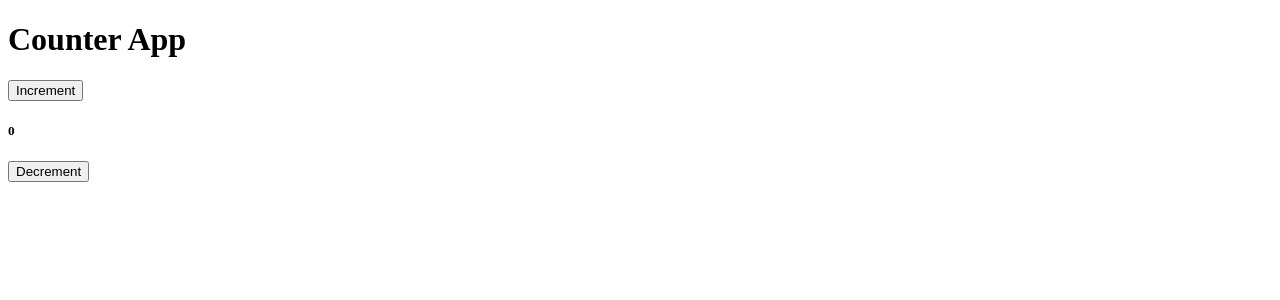
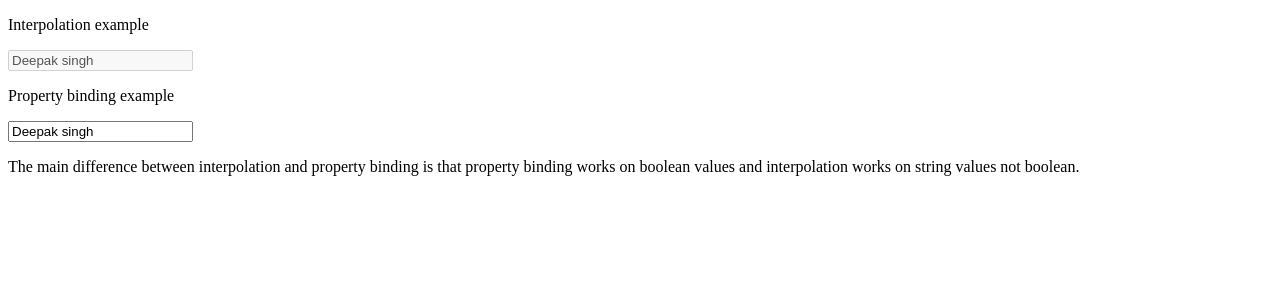
Before and after one commit to 01Deepak/angular-tut, an Angular app: page / in a window 1280 px wide. Shown: the top 300 px of the page. Built offline with nearby package versions, Linux system fonts and the light colour scheme.

Commit message:
property binding in angular

```diff
--- a/src/app/app.component.html
+++ b/src/app/app.component.html
@@ -1 +1,2 @@
-<app-counter></app-counter>
+<!-- <app-counter></app-counter> -->
+ <app-property-binding></app-property-binding>
--- a/src/app/app.component.ts
+++ b/src/app/app.component.ts
@@ -1,10 +1,11 @@
 import { Component } from '@angular/core';
 import { RouterOutlet } from '@angular/router';
 import { CounterComponent } from "./component/counter/counter.component";
+import { PropertyBindingComponent } from "./component/property-binding/property-binding.component";
 
 @Component({
   selector: 'app-root',
-  imports: [RouterOutlet, CounterComponent],
+  imports: [RouterOutlet, CounterComponent, PropertyBindingComponent],
   templateUrl: './app.component.html',
   styleUrl: './app.component.scss'
 })
--- /dev/null
+++ b/src/app/component/property-binding/property-binding.component.html
@@ -0,0 +1,7 @@
+<p>Interpolation example </p>
+<input type="text" name="name" value="{{name}}" disabled={{isDisabled}}>
+
+<p>Property binding example</p>
+<input type="text" name="name" [value]="name" [disabled]="isDisabled">
+
+<p>The main difference between interpolation and property binding is that property binding works on boolean values and interpolation works on string values not boolean.</p>
--- /dev/null
+++ b/src/app/component/property-binding/property-binding.component.ts
@@ -0,0 +1,12 @@
+import { Component } from '@angular/core';
+
+@Component({
+  selector: 'app-property-binding',
+  imports: [],
+  templateUrl: './property-binding.component.html',
+  styleUrl: './property-binding.component.scss'
+})
+export class PropertyBindingComponent {
+  name: string = 'Deepak singh';
+  isDisabled: boolean = false;
+}
```
Also changed, not shown: src/app/component/property-binding/property-binding.component.scss (added), 1 other file (tests, documents, lock files or other folders).
